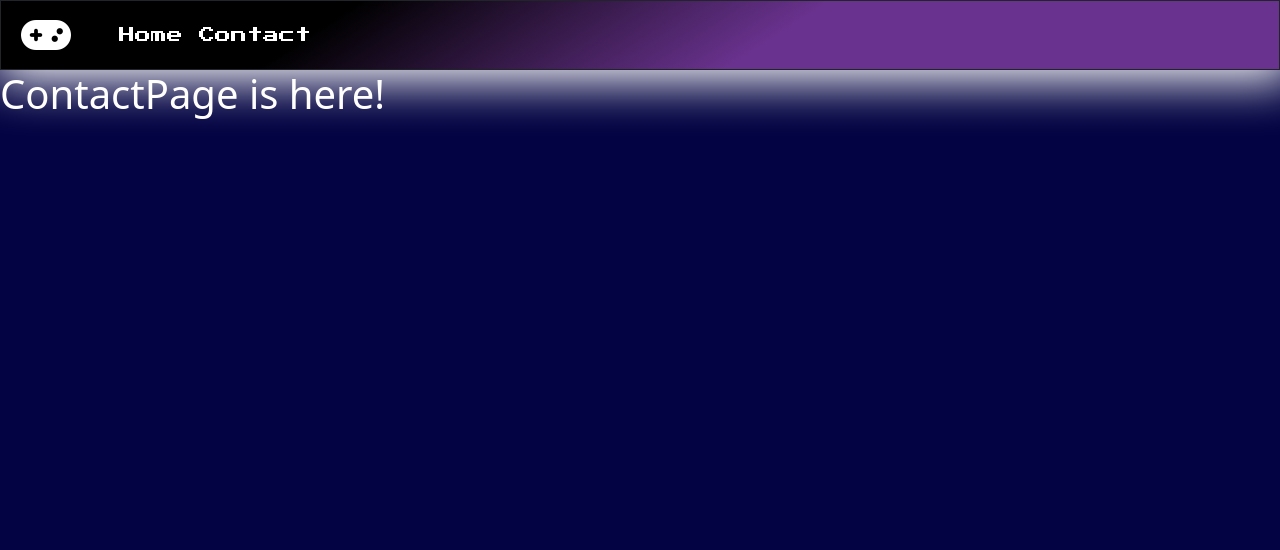
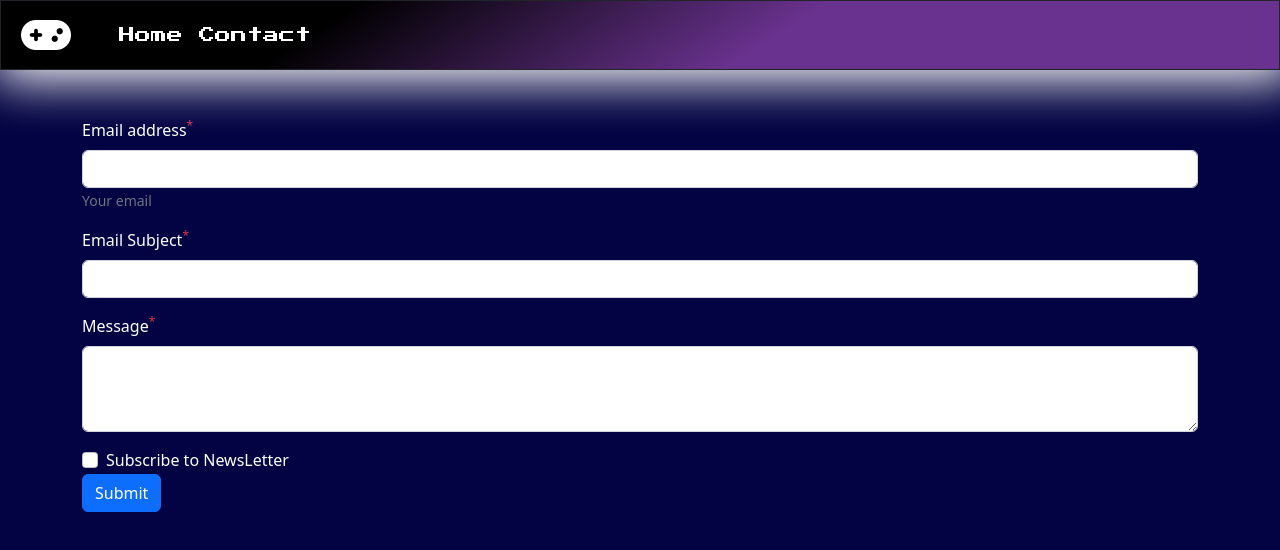
Before and after one commit to ArmandoMarino/vue-dischi, a Vue app: page /contact in a window 1280 px wide. Shown: the top 550 px of the page. Built offline with nearby package versions, Linux system fonts and the light colour scheme.

Commit message:
form completed with v-model

```diff
--- a/src/pages/ContactPage.vue
+++ b/src/pages/ContactPage.vue
@@ -1,9 +1,52 @@
 <script>
 export default {
     name: 'ContactPage',
+    data: () => ({
+        form: {
+            email: '',
+            subject: '',
+            message: '',
+            subscription: '',
+        }
+    }),
+    methods: {
+        sendForm() { }
+    }
 }
 </script>
 
 <template>
-    <h1 class="text-white">ContactPage is here!</h1>
+    <form class="text-white container py-5" action="">
+        <!-- EMAIL -->
+        <div class="mb-3">
+            <label for="email" class="form-label">Email address<sup class="text-danger">*</sup></label>
+            <input type="email" class="form-control" id="email" name="email" aria-describedby="name@example.com"
+                v-model.trim="form.email" required>
+            <small class="text-muted form-text">Your email</small>
+        </div>
+
+        <!-- OGGETTO -->
+        <div class="mb-3">
+            <label for="subject" class="form-label">Email Subject<sup class="text-danger">*</sup></label>
+            <input type="text" class="form-control" id="subject" name="subject" v-model.trim="form.subject" required>
+        </div>
+
+        <!-- CONTENUTO DEL MESSAGGIO -->
+        <div class="mb-3">
+            <label for="message" class="form-label">Message<sup class="text-danger">*</sup></label>
+            <textarea class="form-control" rows="3" name="message" id="message" v-model.trim="form.message"
+                required></textarea>
+        </div>
+
+        <!-- ISCRIZIONE -->
+        <div class="form-check form-check-inline">
+            <input class="form-check-input" type="checkbox" id="subscription" value="1" v-model.trim="form.subscription">
+            <label class="form-check-label" for="subscription">Subscribe to NewsLetter</label>
+        </div>
+
+        <!-- BUTTON -->
+        <div>
+            <button type="submit" class="btn btn-primary">Submit</button>
+        </div>
+    </form>
 </template>
```
